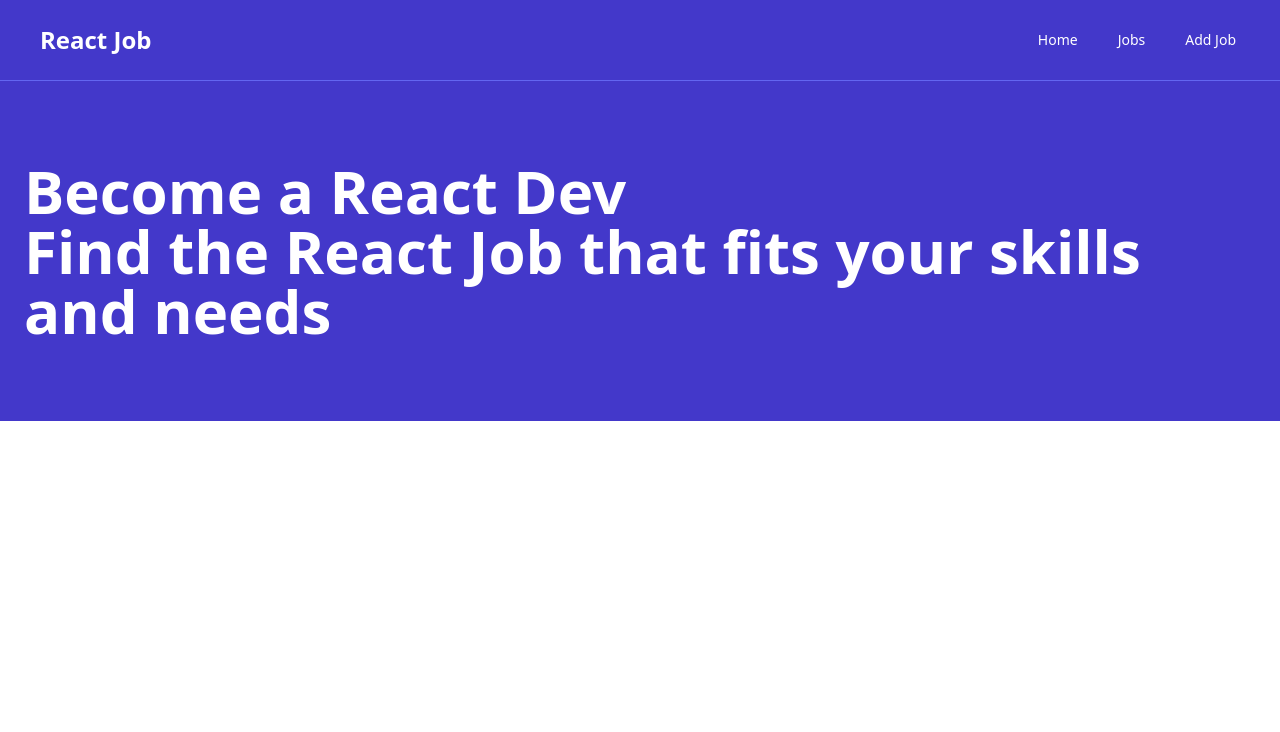
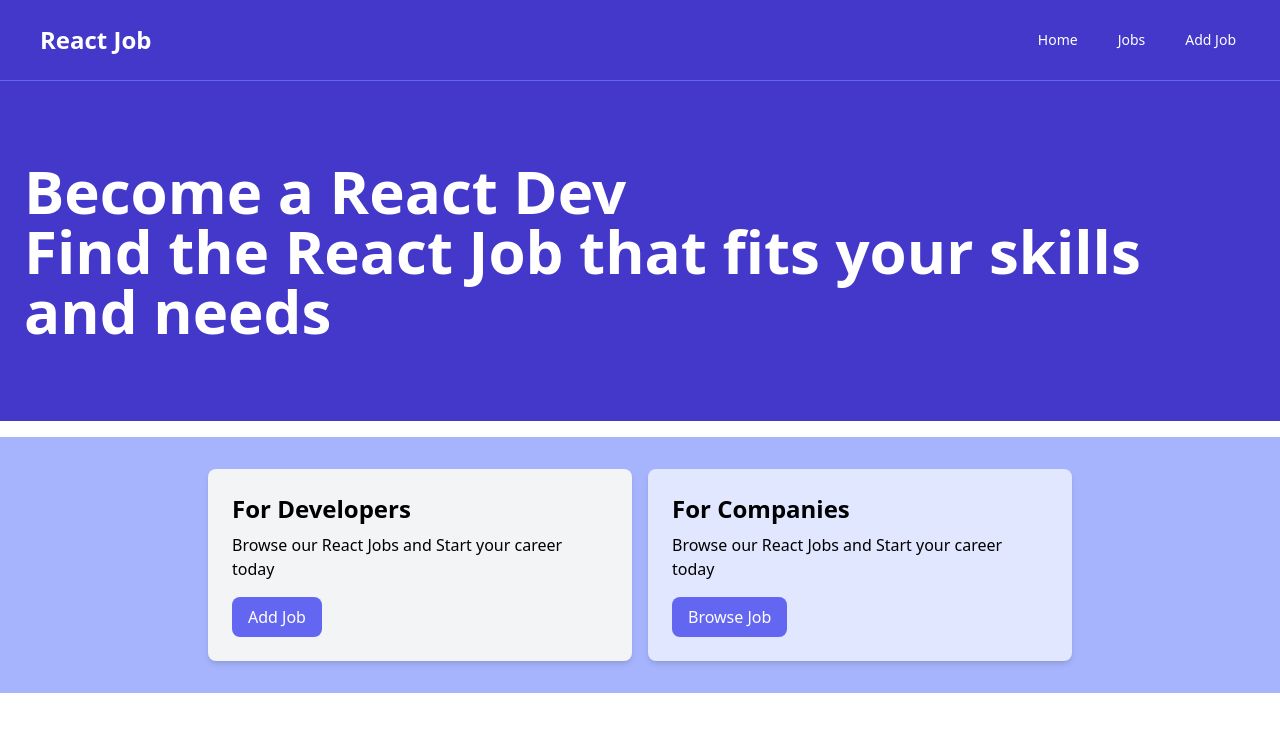
Before and after one commit to sephsx/JobPost_react, a React (Vite) app: page / in a window 1280 px wide. Shown: the top 732 px of the page. Built offline with nearby package versions, Linux system fonts and the light colour scheme.

Commit message:
added card components

```diff
--- a/src/App.jsx
+++ b/src/App.jsx
@@ -1,11 +1,13 @@
 import React from 'react'
 import Navbar from './components/Navbar'
 import Hero from './components/Hero'
+import HomeCards from './components/HomeCards'
 const App = () => {
   return (
     <>
       <Navbar />
       <Hero />
+      <HomeCards/>
     </>
   )
 }
--- /dev/null
+++ b/src/components/Card.jsx
@@ -0,0 +1,10 @@
+
+import React from 'react'
+const Card = ({ children, bg = 'bg-gray-100' }) => {
+    return (
+        <div className={`${bg} p-6 rounded-lg shadow-md`}>
+            {children}
+        </div>
+    )
+}
+export default Card
--- /dev/null
+++ b/src/components/HomeCards.jsx
@@ -0,0 +1,28 @@
+
+import React from 'react'
+import Card from './Card'
+const HomeCards = () => {
+   return (
+      <>
+         <section className='py-4 bg-indigo-300'>
+            <div className="container mx-auto flex justify-center">
+            <div className="grid grid-cols-1 md:grid-cols-2 gap-4 p-4 rounded-lg max-w-4xl">
+            <Card>
+                     <h2 className='text-2xl font-bold text-black'>For Developers</h2>
+                     <p className='mt-2 mb-4 text-black'>Browse our React Jobs and Start your career today</p>
+                     <a href="#" className='inline-block bg-indigo-500 text-white rounded-lg px-4 py-2 hover:bg-indigo-600'>Add Job</a>
+                  </Card>
+                  <Card bg='bg-indigo-100'>
+                     <h2 className='text-2xl font-bold text-black'>For Companies</h2>
+                     <p className='mt-2 mb-4 text-black'>Browse our React Jobs and Start your career today</p>
+                     <a href="#" className='inline-block bg-indigo-500 text-white rounded-lg px-4 py-2 hover:bg-indigo-600'>Browse Job</a>
+                  </Card>
+
+               </div>
+            </div>
+         </section>
+      </>
+   )
+}
+
+export default HomeCards
--- a/src/components/Navbar.jsx
+++ b/src/components/Navbar.jsx
@@ -17,7 +17,7 @@ const Navbar = () => {
                               alt="React Job"
                            />
                            <span className="hidden md:block text-white text-2xl font-bold ml-2">React Job</span>
-                        </a>
+                     </a>
                      </div>
                   </div>
                   <div className=" lg:flex lg:space-x-4">
```
